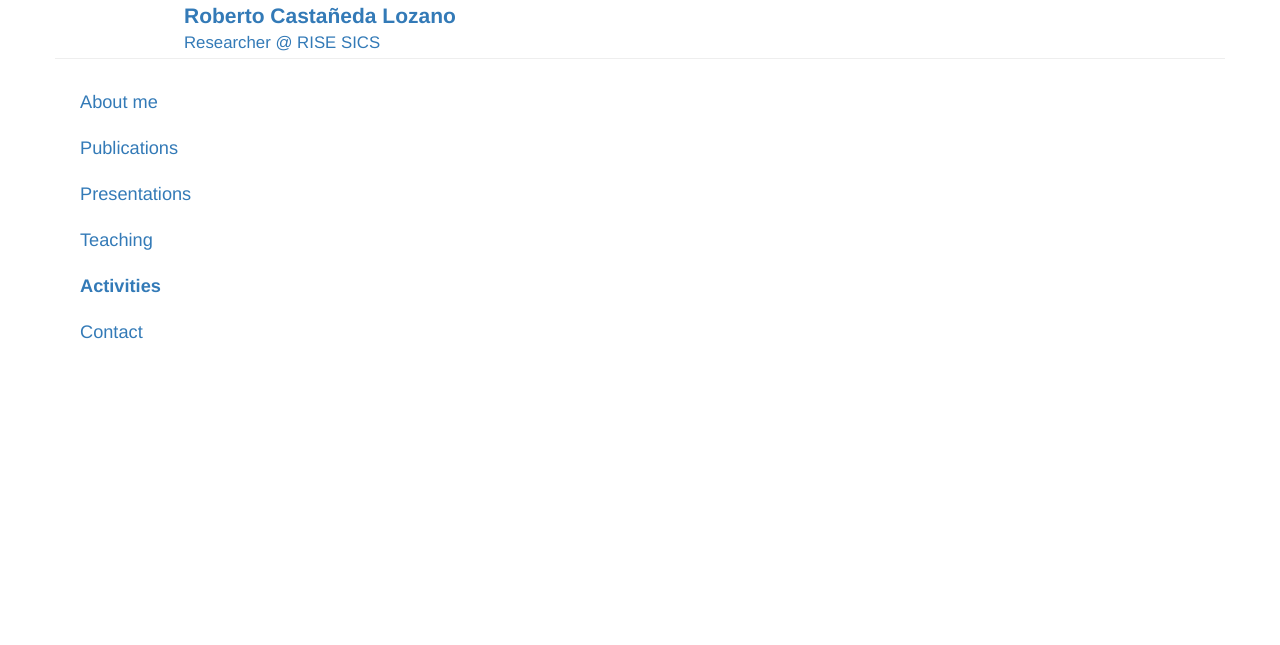
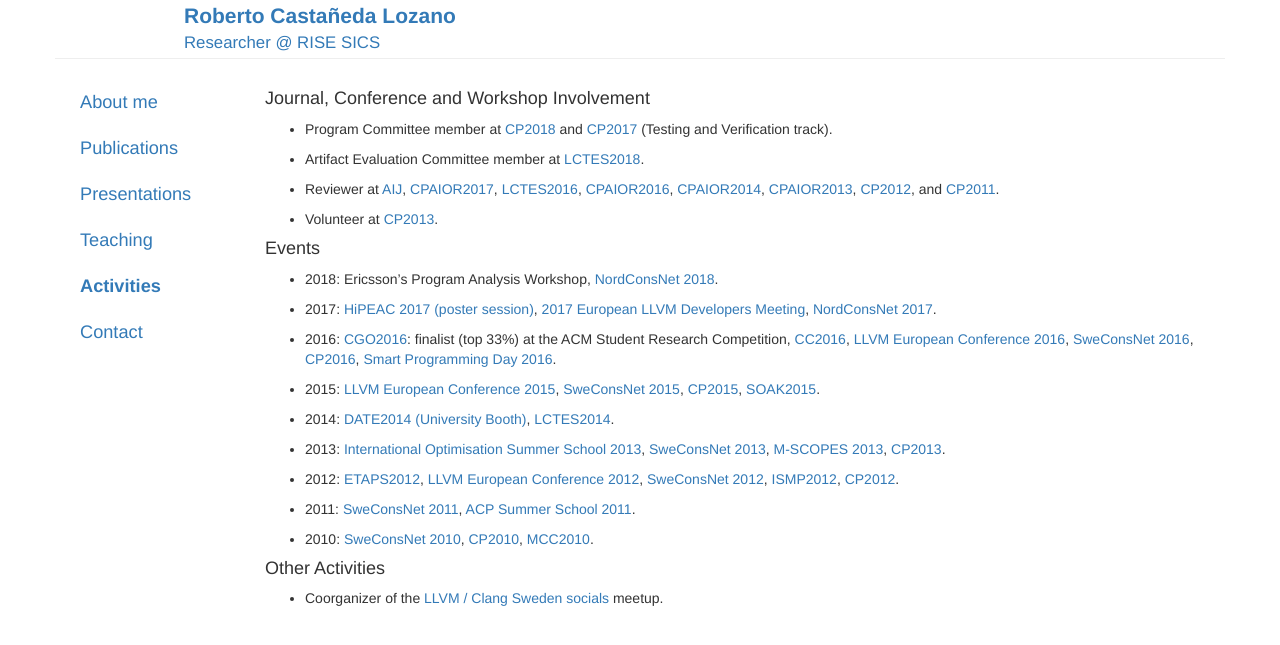
Before and after one commit to robcasloz/robcasloz.github.io, a Jekyll site: the page built from _posts/2010-09-01-activities.md, in a window 1280 px wide. Shown: the top 645 px of the page. Built offline with Jekyll 4.4.1, drawn with Linux system fonts in a browser that asks for light colours.

Commit message:
Add activities

```diff
--- a/_posts/2010-09-01-activities.md
+++ b/_posts/2010-09-01-activities.md
@@ -2,3 +2,82 @@
 layout: page
 title: "Activities"
 ---
+
+#### Journal, Conference and Workshop Involvement
+
+- Program Committee member at
+            [CP2018](http://cp2018.a4cp.org/)
+            and
+            [CP2017](http://cp2017.a4cp.org/) (Testing and Verification track).
+
+- Artifact Evaluation Committee member at
+            [LCTES2018](https://conf.researchr.org/home/LCTES-2018).
+
+- Reviewer at
+            [AIJ](http://aij.ijcai.org/),
+            [CPAIOR2017](http://cpaior2017.dei.unipd.it/),
+            [LCTES2016](http://conf.researchr.org/home/LCTES-2016),
+            [CPAIOR2016](https://symposia.cirrelt.ca/CPAIOR2016/en),
+            [CPAIOR2014](http://4c.ucc.ie/cpaior2014/home.html),
+            [CPAIOR2013](http://www.cis.cornell.edu/ics/cpaior2013/),
+            [CP2012](http://www.cp2012.org/),
+            and
+            [CP2011](http://www.dmi.unipg.it/cp2011/).
+
+- Volunteer at
+            [CP2013](http://cp2013.a4cp.org/).
+
+#### Events
+
+- 2018:
+            Ericsson's Program Analysis Workshop,
+            [NordConsNet 2018](http://www.it.uu.se/research/group/optimisation/NordConsNet18.html).
+
+- 2017:
+            [HiPEAC 2017 (poster session)](https://www.hipeac.net/2017/stockholm/),
+            [2017 European LLVM Developers Meeting](http://llvm.org/devmtg/2017-03/),
+            [NordConsNet 2017](http://www.it.uu.se/research/group/astra/nordconsnet17).
+
+- 2016:
+            [CGO2016](http://cgo.org/cgo2016/): finalist (top 33%) at the ACM Student Research Competition,
+            [CC2016](http://cc2016.eew.technion.ac.il/),
+            [LLVM European Conference 2016](http://llvm.org/devmtg/2016-03/),
+            [SweConsNet 2016](https://www.sintef.no/en/information-and-communication-technology-ict/applied-mathematics/optimization/sweconsnet16/),
+            [CP2016](http://cp2016.a4cp.org/),
+            [Smart Programming Day 2016](https://www.sics.se/events/smart-programming-day-2016).
+
+- 2015:
+            [LLVM European Conference 2015](http://llvm.org/devmtg/2015-04/),
+            [SweConsNet 2015](http://www.chalmers.se/en/departments/s2/calendar/Pages/SweConsNet15-eng.aspx),
+            [CP2015](http://booleconferences.ucc.ie/cp2015),
+            [SOAK2015](http://www.soaf.se/index.php/konferenser/105-soak2015).
+
+- 2014:
+            [DATE2014 (University Booth)](http://www.date-conference.com/),
+            [LCTES2014](http://www.ittc.ku.edu/lctes14/).
+
+- 2013:
+            [International Optimisation Summer School 2013](http://www.cse.unsw.edu.au/~tw/school/),
+            [SweConsNet 2013](http://www.lth.se/index.php?id=70383),
+            [M-SCOPES 2013](http://www.scopesconf.org/scopes-13/),
+            [CP2013](http://cp2013.a4cp.org/).
+
+- 2012:
+            [ETAPS2012](http://www.etaps.org/2012),
+            [LLVM European Conference 2012](http://llvm.org/devmtg/2012-04-12/),
+            [SweConsNet 2012](http://web.it.kth.se/~cschulte/events/SweConsNet-2012/),
+            [ISMP2012](http://ismp2012.mathopt.org/),
+            [CP2012](http://www.cp2012.org/).
+
+- 2011:
+            [SweConsNet 2011](http://aass.oru.se/Agora/SweConsNet2011/),
+            [ACP Summer School 2011](http://www.gecode.org/events/acp-summerschool-2011/).
+
+- 2010:
+            [SweConsNet 2010](http://www.sics.se/~agren/SweConsNet2010/),
+            [CP2010](http://cp2010.cs.st-andrews.ac.uk/),
+            [MCC2010](http://www.chalmers.se/cse/mcc10-en/).
+
+#### Other Activities
+
+- Coorganizer of the [LLVM / Clang Sweden socials](https://www.meetup.com/LLVM-Clang-Sweden-socials) meetup.
```
